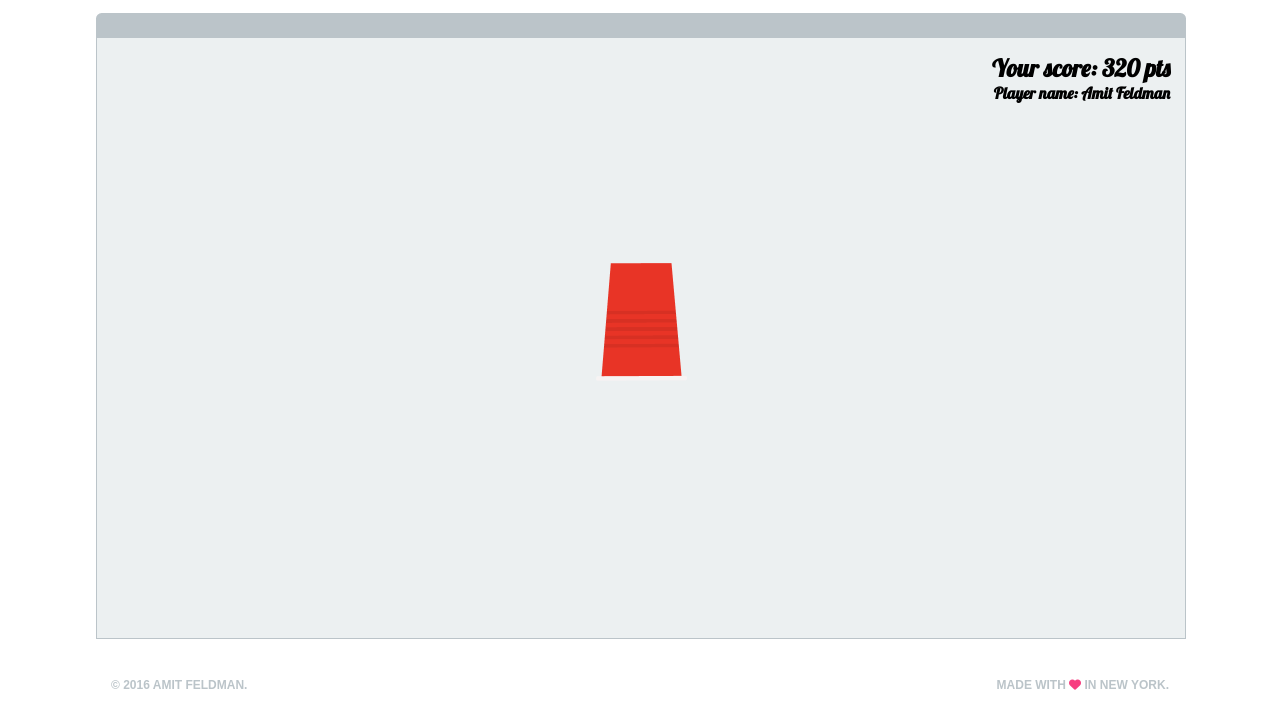
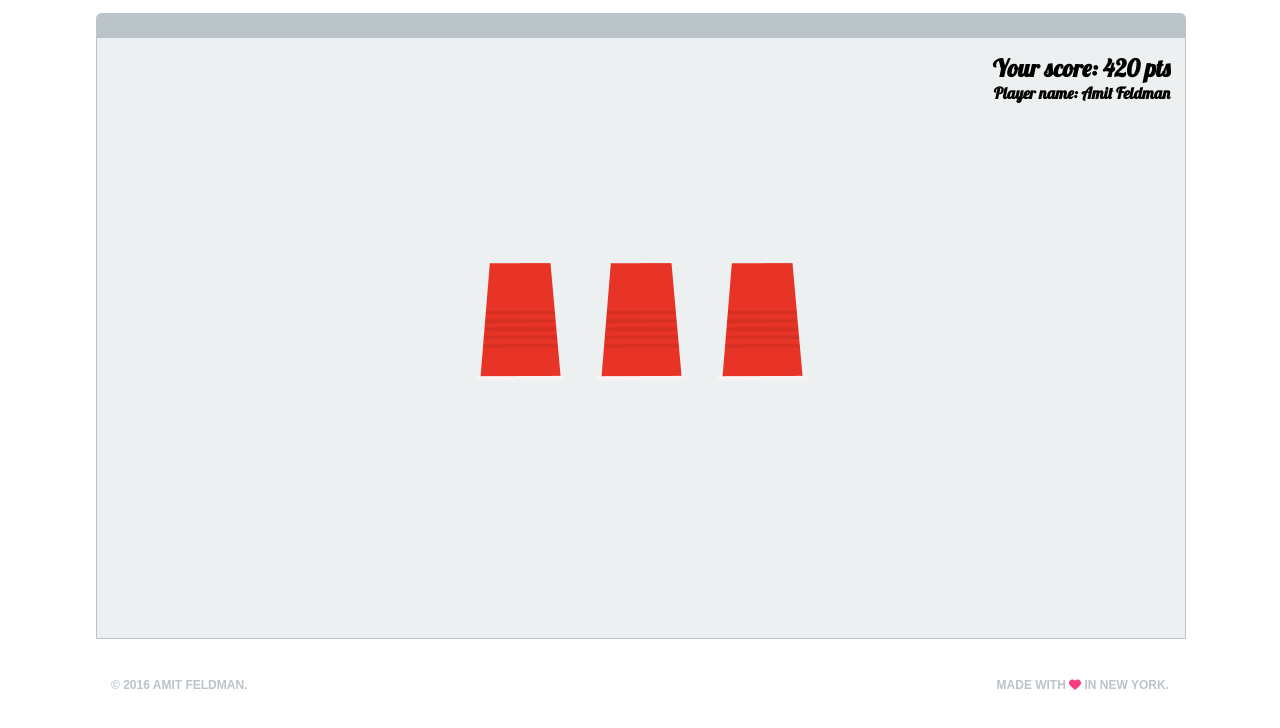
Before and after one commit to icsvortex666/The-Cup-Game, a website: page index.html in a window 1280 px wide. Both pictures are taken after a click on the button "PRESS START". Shown: the part 72-800 px from the top of the page. Drawn offline with nearby package versions, Linux system fonts and the light colour scheme.

Commit message:
create cups

```diff
--- a/assets/js/app.js
+++ b/assets/js/app.js
@@ -10,7 +10,6 @@ class App {
     const $newGameView = new GameView();
     $(this).$gameView = $newGameView;
     $newGameView.render();
-    $newGameView.createCups();
     $newGameView.revealCups();
   }
 }
--- a/assets/js/game.js
+++ b/assets/js/game.js
@@ -2,19 +2,21 @@
 
 class Game {
   constructor() {
-
+    $(this).wins = 0;
   }
 
   createCups() {
-
-  }
-
-  shuffleCups() {
-
-  }
-
-  checkWin() {
-
+    const $cupsArray = [0, 1, 2];
+    const cupHolder = $('ul.cup-holder');
+    const newCupNode = `
+                        <li>
+                          <a href="#">
+                            <img src="./assets/img/cup.png" class="cup img-responsive">
+                          </a>
+                        </li>`;
+    $.each($cupsArray, (idx, val) => {
+      $(newCupNode).prependTo(cupHolder);
+    });
   }
 
   render() {
--- a/assets/js/gameView.js
+++ b/assets/js/gameView.js
@@ -2,17 +2,6 @@
 
 class GameView {
   constructor() {
-  }
-
-  createCups() {
-    const cupHolder = $('ul.cup-holder');
-    const newCupNode = $.parseHTML(`
-      <li>
-        <img src="./assets/img/cup.png" class="cup img-responsive">
-      </li>
-    `);
-
-    $(newCupNode).prependTo(cupHolder);
   }
 
   revealCups() {
@@ -21,6 +10,7 @@ class GameView {
 
   render() {
     const $newGame = new Game();
+    $newGame.createCups();
     $newGame.render();
   }
 }
--- a/index.html
+++ b/index.html
@@ -40,7 +40,7 @@
       <div class="container text-center">
         <section class="gameboard">
           <div class="player-score text-right">
-            <h2>Your score: 320 pts</h2>
+            <h2>Your score: 420 pts</h2>
             <h4>Player name: Amit Feldman</h4>
           </div>
           <ul class="list-inline cup-holder">
```
